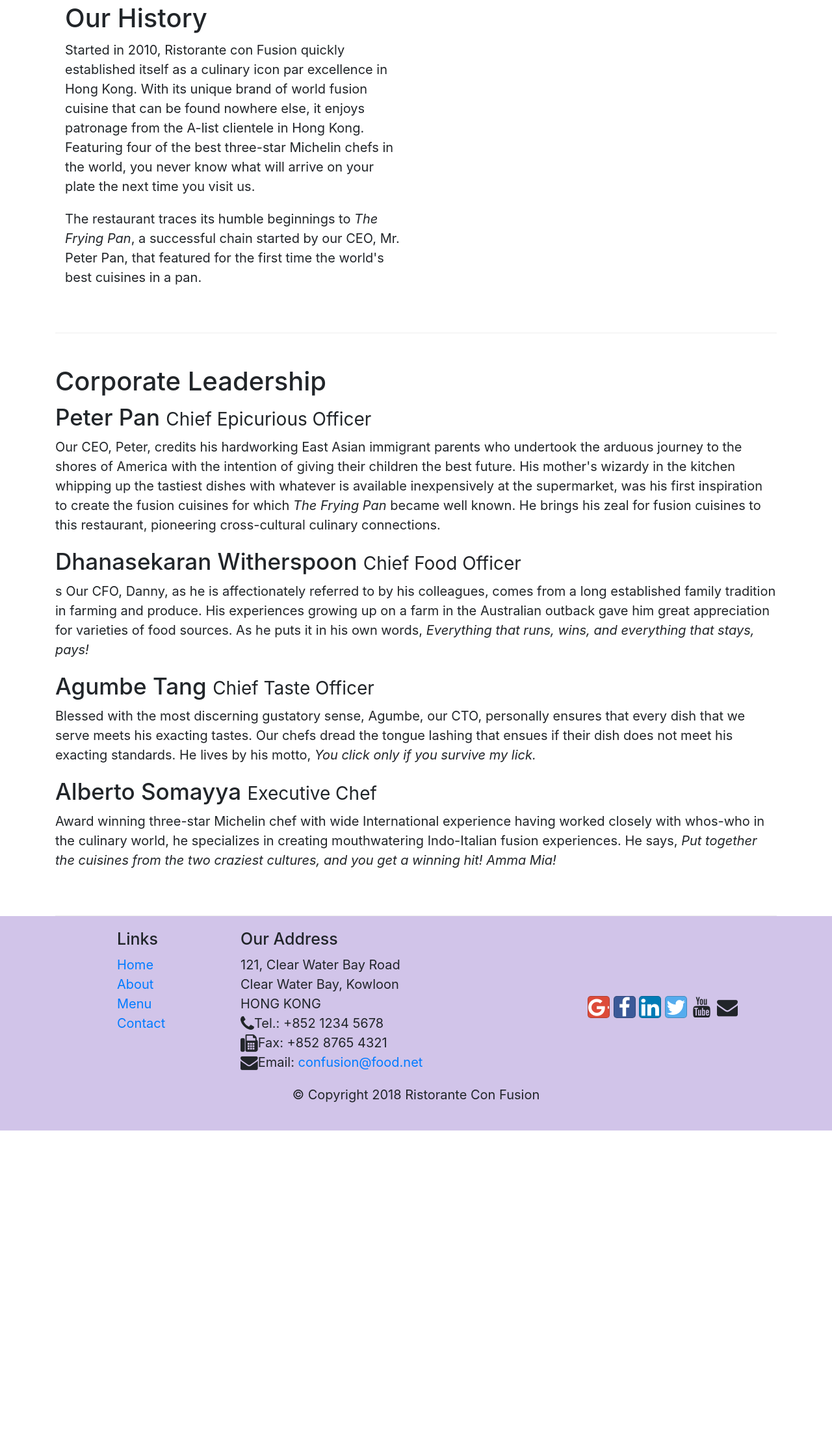
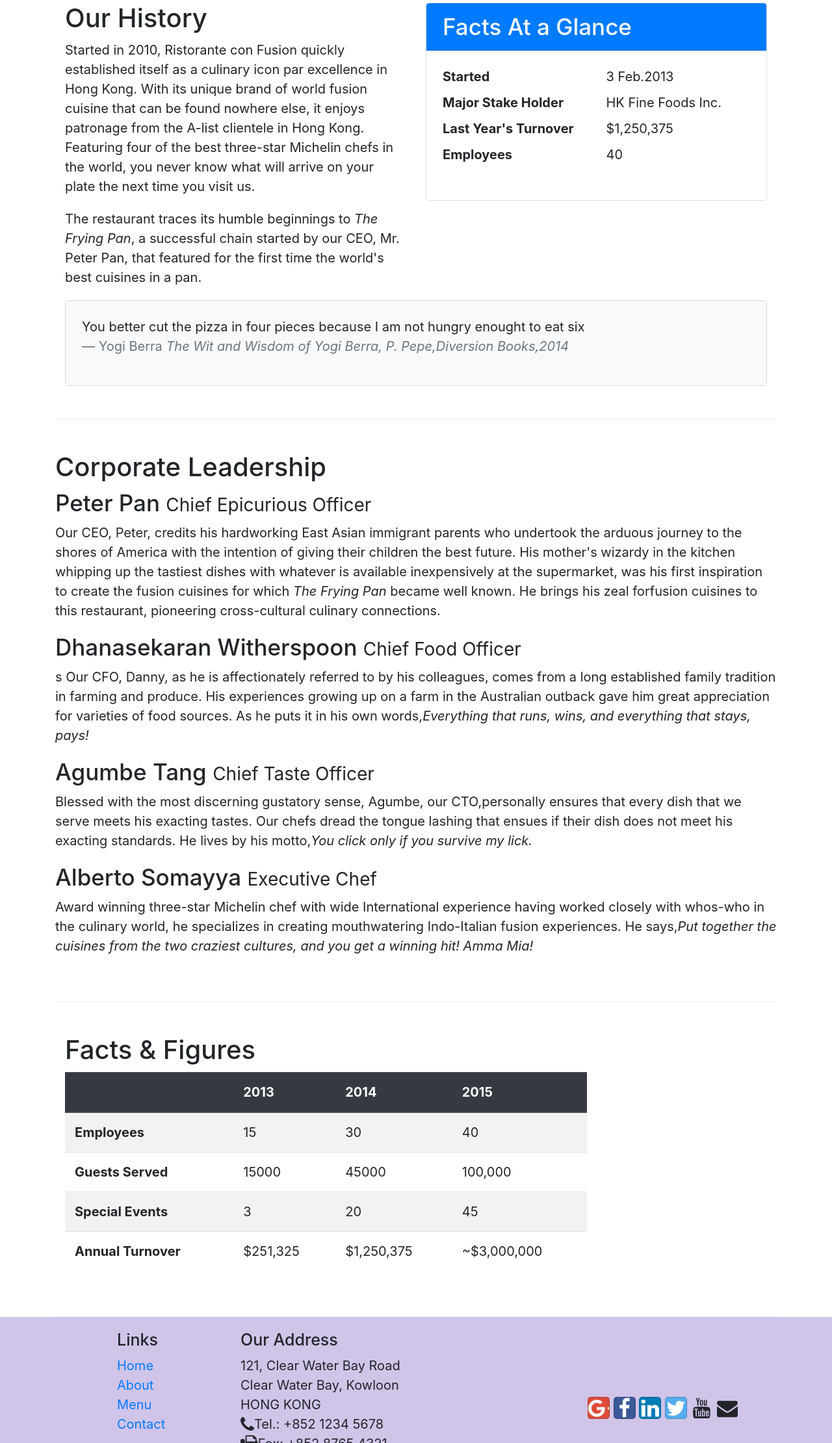
Before and after one commit to rahulanand10/mern, a website: page aboutus.html in a window 1280 px wide. Shown: the part 579-2800 px from the top of the page at 65% size. Before the commit the page ends 2319 px from the top, so only its background shows below. Drawn offline with nearby package versions, Linux system fonts and the light colour scheme.

Commit message:
tables and cards added

```diff
--- a/aboutus.html
+++ b/aboutus.html
@@ -10,27 +10,59 @@
     <meta http-equiv="x-ua-compatible" content="ie=edge" />
 
     <!-- Bootstrap CSS -->
-    <link rel="stylesheet" href="node_modules/bootstrap/dist/css/bootstrap.min.css">
-    <link rel="stylesheet" href="node_modules/font-awesome/css/font-awesome.min.css">
-    <link rel="stylesheet" href="node_modules/bootstrap-social/bootstrap-social.css">
-    <link rel="stylesheet" href="css/style.css">
+    <link
+      rel="stylesheet"
+      href="node_modules/bootstrap/dist/css/bootstrap.min.css"
+    />
+    <link
+      rel="stylesheet"
+      href="node_modules/font-awesome/css/font-awesome.min.css"
+    />
+    <link
+      rel="stylesheet"
+      href="node_modules/bootstrap-social/bootstrap-social.css"
+    />
+    <link rel="stylesheet" href="css/style.css" />
   </head>
 
   <body>
     <nav class="navbar navbar-dark navbar-expand-sm fixed-top">
       <div class="container">
-        <button class="navbar-toggler"type="button"data-toggle="collapse"data-target="#Navbar">
+        <button
+          class="navbar-toggler"
+          type="button"
+          data-toggle="collapse"
+          data-target="#Navbar"
+        >
           <span class="navbar-toggler-icon"></span>
         </button>
 
-        <a href="#" class="navbar-brand mr-auto" id="">Ristorante Con Fusions</a>
+        <a href="#" class="navbar-brand mr-auto" id=""
+          >Ristorante Con Fusions</a
+        >
 
         <div class="collapse navbar-collapse" id="Navbar">
           <ul class="navbar-nav mr-auto">
-            <li class="nav-item"><a href="./index.html" class="nav-link"><span class="fa fa-home fa-lg"></span>Home</a></li>
-            <li class="nav-item active"><a href="#" class="nav-link"><span class="fa fa-info fa-lg"></span>About</a></li>
-            <li class="nav-item"><a href="#" class="nav-link"><span class="fa fa-list fa-lg"></span>Menu</a></li>
-            <li class="nav-item"><a href="./contactus.html" class="nav-link"><span class="fa fa-address-card fa-lg"></span>Contact</a></li>
+            <li class="nav-item">
+              <a href="./index.html" class="nav-link"
+                ><span class="fa fa-home fa-lg"></span>Home</a
+              >
+            </li>
+            <li class="nav-item active">
+              <a href="#" class="nav-link"
+                ><span class="fa fa-info fa-lg"></span>About</a
+              >
+            </li>
+            <li class="nav-item">
+              <a href="#" class="nav-link"
+                ><span class="fa fa-list fa-lg"></span>Menu</a
+              >
+            </li>
+            <li class="nav-item">
+              <a href="./contactus.html" class="nav-link"
+                ><span class="fa fa-address-card fa-lg"></span>Contact</a
+              >
+            </li>
           </ul>
         </div>
       </div>
@@ -55,8 +87,8 @@
     <div class="container">
       <div class="row">
         <ol class="col-12 breadcrumb">
-            <li class="breadcrumb-item"><a href="./index.html">Home</a></li>
-            <li class="breadcrumb-item active">About Us</li>
+          <li class="breadcrumb-item"><a href="./index.html">Home</a></li>
+          <li class="breadcrumb-item active">About Us</li>
         </ol>
         <div class="col-12">
           <h3>About Us</h3>
@@ -82,7 +114,33 @@
             cuisines in a pan.
           </p>
         </div>
-        <div></div>
+        <div class="col-sm">
+            <div class="card">
+              <h3 class="card-header bg-primary text-white">Facts At a Glance</h3>
+              <div class="card-body">
+                  <dl class="row">
+                    <dt class="col-6">Started</dt>
+                    <dd class="col-6">3 Feb.2013</dd>
+                    <dt class="col-6">Major Stake Holder</dt>
+                    <dd class="col-6">HK Fine Foods Inc.</dd>
+                    <dt class="col-6">Last Year's Turnover</dt>
+                    <dd class="col-6">$1,250,375</dd>
+                    <dt class="col-6">Employees</dt>
+                    <dd class="col-6">40</dd>
+                  </dl>
+              </div>
+            </div>
+        </div>
+        <div class="col-12">
+          <div class="card card-body bg-light">
+            <blockquote class="blockquote">
+              <p class="mb-0">You better cut the pizza in four pieces because I am not hungry enought to eat six</p>
+              <footer class="blockquote-footer">Yogi Berra
+                <cite title="Source Title">The Wit and Wisdom of Yogi Berra, P. Pepe,Diversion Books,2014</cite>
+              </footer>
+            </blockquote>
+          </div>
+        </div>
       </div>
 
       <div class="row row-content">
@@ -90,46 +148,66 @@
           <h2>Corporate Leadership</h2>
           <h3>Peter Pan <small>Chief Epicurious Officer</small></h3>
           <p class="d-none d-sm-block">
-            Our CEO, Peter, credits his hardworking East Asian immigrant parents
-            who undertook the arduous journey to the shores of America with the
-            intention of giving their children the best future. His mother's
-            wizardy in the kitchen whipping up the tastiest dishes with whatever
-            is available inexpensively at the supermarket, was his first
-            inspiration to create the fusion cuisines for which
-            <em>The Frying Pan</em> became well known. He brings his zeal for
-            fusion cuisines to this restaurant, pioneering cross-cultural
-            culinary connections.
+            Our CEO, Peter, credits his hardworking East Asian immigrant parents who undertook the arduous journey to the shores of America with the intention of giving their children the best future. His mother's wizardy in the kitchen whipping up the tastiest dishes with whatever is available inexpensively at the supermarket, was his first inspiration to create the fusion cuisines for which <em>The Frying Pan</em> became well known. He brings his zeal forfusion cuisines to this restaurant, pioneering cross-cultural culinary connections.
           </p>
           <h3>Dhanasekaran Witherspoon <small>Chief Food Officer</small></h3>
           <p class="d-none d-sm-block">
-            s Our CFO, Danny, as he is affectionately referred to by his
-            colleagues, comes from a long established family tradition in
-            farming and produce. His experiences growing up on a farm in the
-            Australian outback gave him great appreciation for varieties of food
-            sources. As he puts it in his own words,
-            <em
-              >Everything that runs, wins, and everything that stays, pays!</em
-            >
+            s Our CFO, Danny, as he is affectionately referred to by his colleagues, comes from a long established family tradition in farming and produce. His experiences growing up on a farm in the Australian outback gave him great appreciation for varieties of food sources. As he puts it in his own words,<em>Everything that runs, wins, and everything that stays, pays!</em>
           </p>
           <h3>Agumbe Tang <small>Chief Taste Officer</small></h3>
           <p class="d-none d-sm-block">
-            Blessed with the most discerning gustatory sense, Agumbe, our CTO,
-            personally ensures that every dish that we serve meets his exacting
-            tastes. Our chefs dread the tongue lashing that ensues if their dish
-            does not meet his exacting standards. He lives by his motto,
-            <em>You click only if you survive my lick.</em>
+            Blessed with the most discerning gustatory sense, Agumbe, our CTO,personally ensures that every dish that we serve meets his exacting tastes. Our chefs dread the tongue lashing that ensues if their dish does not meet his exacting standards. He lives by his motto,<em>You click only if you survive my lick.</em>
           </p>
           <h3>Alberto Somayya <small>Executive Chef</small></h3>
           <p class="d-none d-sm-block">
-            Award winning three-star Michelin chef with wide International
-            experience having worked closely with whos-who in the culinary
-            world, he specializes in creating mouthwatering Indo-Italian fusion
-            experiences. He says,
-            <em
-              >Put together the cuisines from the two craziest cultures, and you
-              get a winning hit! Amma Mia!</em
-            >
+            Award winning three-star Michelin chef with wide International experience having worked closely with whos-who in the culinary world, he specializes in creating mouthwatering Indo-Italian fusion experiences. He says,<em>Put together the cuisines from the two craziest cultures, and you get a winning hit! Amma Mia!</em>
           </p>
+        </div>
+      </div>
+      <div class="row row-content">
+        <div class="col-12 col-sm-9">
+          <h2>Facts &amp; Figures</h2>
+          <div class="table-responsive">
+            <table class="table table-striped">
+                <thead class="thead-dark">
+                    <tr>
+                      <th>&nbsp;</th>
+                      <th>2013</th>
+                      <th>2014</th>
+                      <th>2015</th>
+                    </tr>
+                </thead>
+                <tbody>
+                    <tr>
+                      <th>Employees</th>
+                      <td>15</td>
+                      <td>30</td>
+                      <td>40</td>
+                    </tr>
+                    <tr>
+                      <th>Guests Served</th>
+                      <td>15000</td>
+                      <td>45000</td>
+                      <td>100,000</td>
+                    </tr>
+                    <tr>
+                      <th>Special Events</th>
+                      <td>3</td>
+                      <td>20</td>
+                      <td>45</td>
+                    </tr>
+                    <tr>
+                      <th>Annual Turnover</th>
+                      <td>$251,325</td>
+                      <td>$1,250,375</td>
+                      <td>~$3,000,000</td>
+                    </tr>
+                </tbody>
+            </table>
+          </div>
+        </div>
+        <div class="col-12 col-sm-3">
+
         </div>
       </div>
     </div>
@@ -154,17 +232,40 @@
               HONG KONG<br />
               <i class="fa fa-phone fa-lg"></i>Tel.: +852 1234 5678<br />
               <i class="fa fa-fax fa-lg"></i>Fax: +852 8765 4321<br />
-              <i class="fa fa-envelope fa-lg"></i>Email: <a href="mailto:confusion@food.net">confusion@food.net</a>
+              <i class="fa fa-envelope fa-lg"></i>Email:
+              <a href="mailto:confusion@food.net">confusion@food.net</a>
             </address>
           </div>
           <div class="col-12 col-sm-4 align-self-center">
             <div class="text-center">
-                <a class="btn btn-social-icon btn-google" href="http://google.com/+"><i class="fa fa-google-plus fa-lg"></i></a>
-                <a class="btn btn-social-icon btn-facebook" href="http://www.facebook.com/profile.php?id="><i class="fa fa-facebook fa-lg"></i></a>
-                <a class="btn btn-social-icon btn-linkedin" href="http://www.linkedin.com/in/"><i class="fa fa-linkedin fa-lg"></i></a>
-                <a class="btn btn-social-icon btn-twitter" href="http://twitter.com/"><i class="fa fa-twitter fa-lg"></i></a>
-                <a class="btn btn-social-icon btn-youtube" href="http://youtube.com/"><i class="fa fa-youtube fa-lg"></i></a>
-                <a class="btn btn-social-icon btn" href="mailto:"><i class="fa fa-envelope fa-lg"></i></a>
+              <a
+                class="btn btn-social-icon btn-google"
+                href="http://google.com/+"
+                ><i class="fa fa-google-plus fa-lg"></i
+              ></a>
+              <a
+                class="btn btn-social-icon btn-facebook"
+                href="http://www.facebook.com/profile.php?id="
+                ><i class="fa fa-facebook fa-lg"></i
+              ></a>
+              <a
+                class="btn btn-social-icon btn-linkedin"
+                href="http://www.linkedin.com/in/"
+                ><i class="fa fa-linkedin fa-lg"></i
+              ></a>
+              <a
+                class="btn btn-social-icon btn-twitter"
+                href="http://twitter.com/"
+                ><i class="fa fa-twitter fa-lg"></i
+              ></a>
+              <a
+                class="btn btn-social-icon btn-youtube"
+                href="http://youtube.com/"
+                ><i class="fa fa-youtube fa-lg"></i
+              ></a>
+              <a class="btn btn-social-icon btn" href="mailto:"
+                ><i class="fa fa-envelope fa-lg"></i
+              ></a>
             </div>
           </div>
         </div>
```
